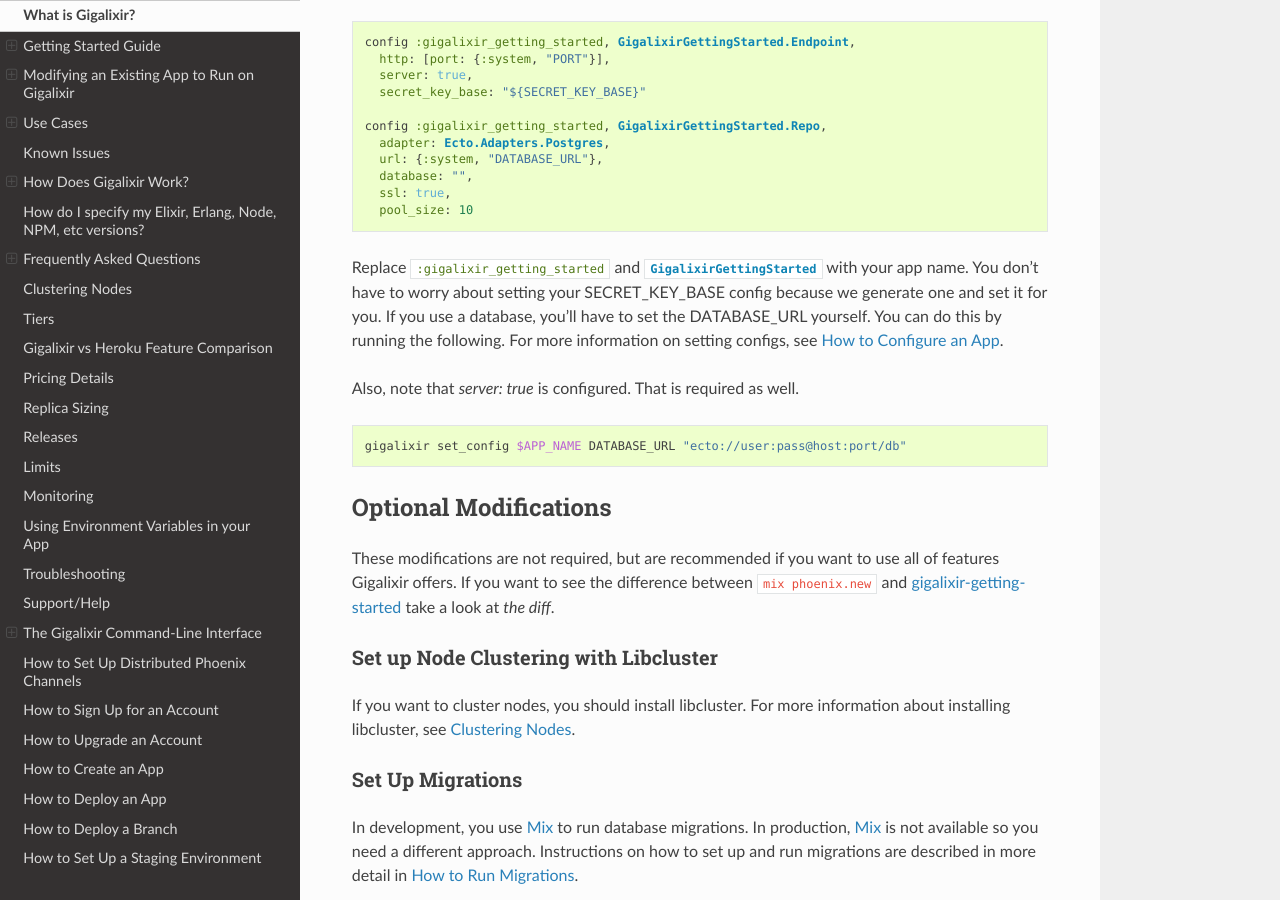
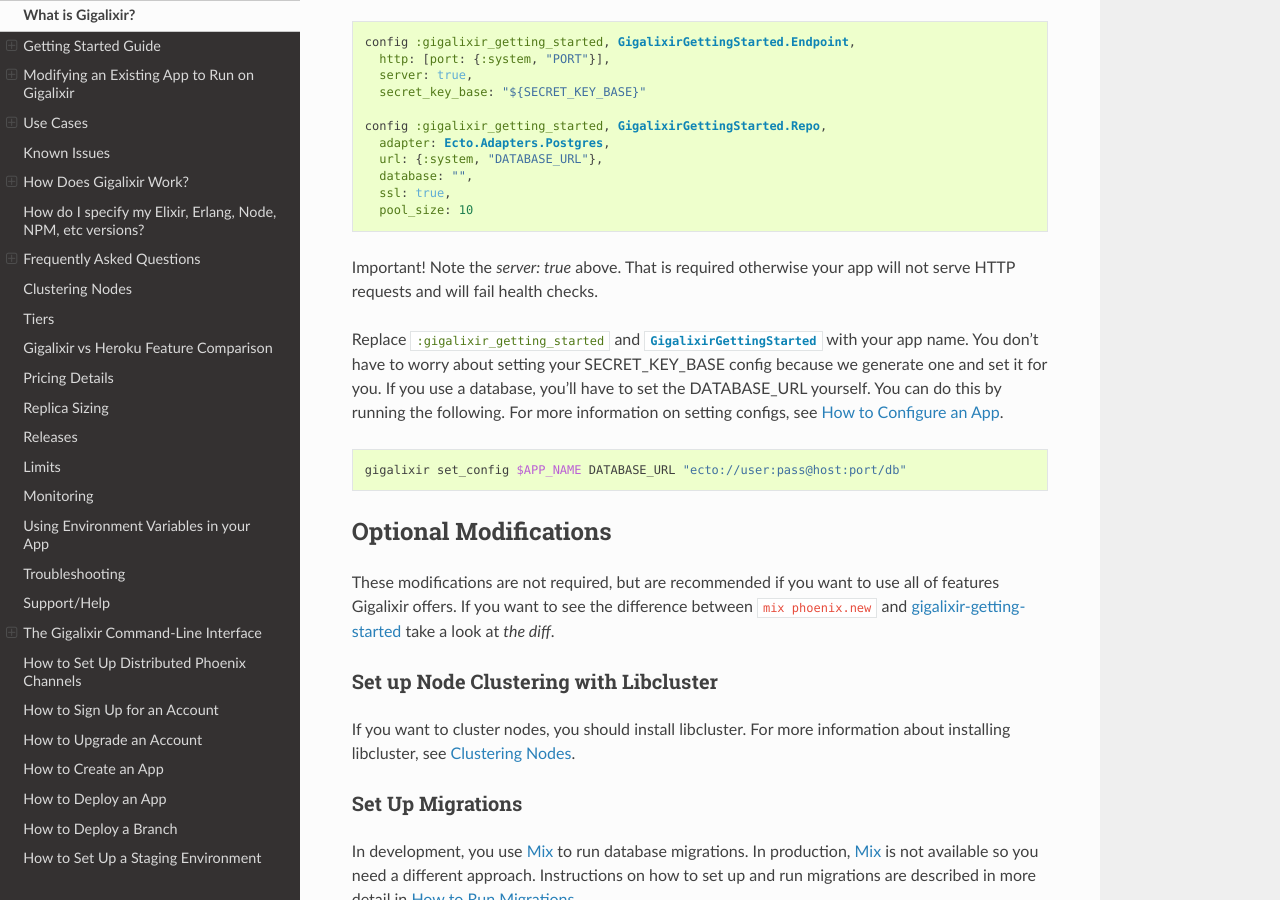
Before and after one commit to gigalixir/gigalixir-cli, a Sphinx documentation site: the page built from docs/source/main.rst, in a window 1280 px wide and 900 px high, scrolled down 4925 px. Built offline with Sphinx 7.4.7 and the Read the Docs theme 2.0.0, drawn with Linux system fonts in a browser that asks for light colours.

Commit message:
emphasize server true.

```diff
--- a/docs/source/main.rst
+++ b/docs/source/main.rst
@@ -243,9 +243,9 @@ Then add the following in :bash:`prod.exs`
        ssl: true,
        pool_size: 10
 
+Important! Note the `server: true` above. That is required otherwise your app will not serve HTTP requests and will fail health checks.
+
 Replace :elixir:`:gigalixir_getting_started` and :elixir:`GigalixirGettingStarted` with your app name. You don't have to worry about setting your SECRET_KEY_BASE config because we generate one and set it for you. If you use a database, you'll have to set the DATABASE_URL yourself. You can do this by running the following. For more information on setting configs, see :ref:`configs`.
-
-Also, note that `server: true` is configured. That is required as well.
 
 .. code-block:: bash
 
```
